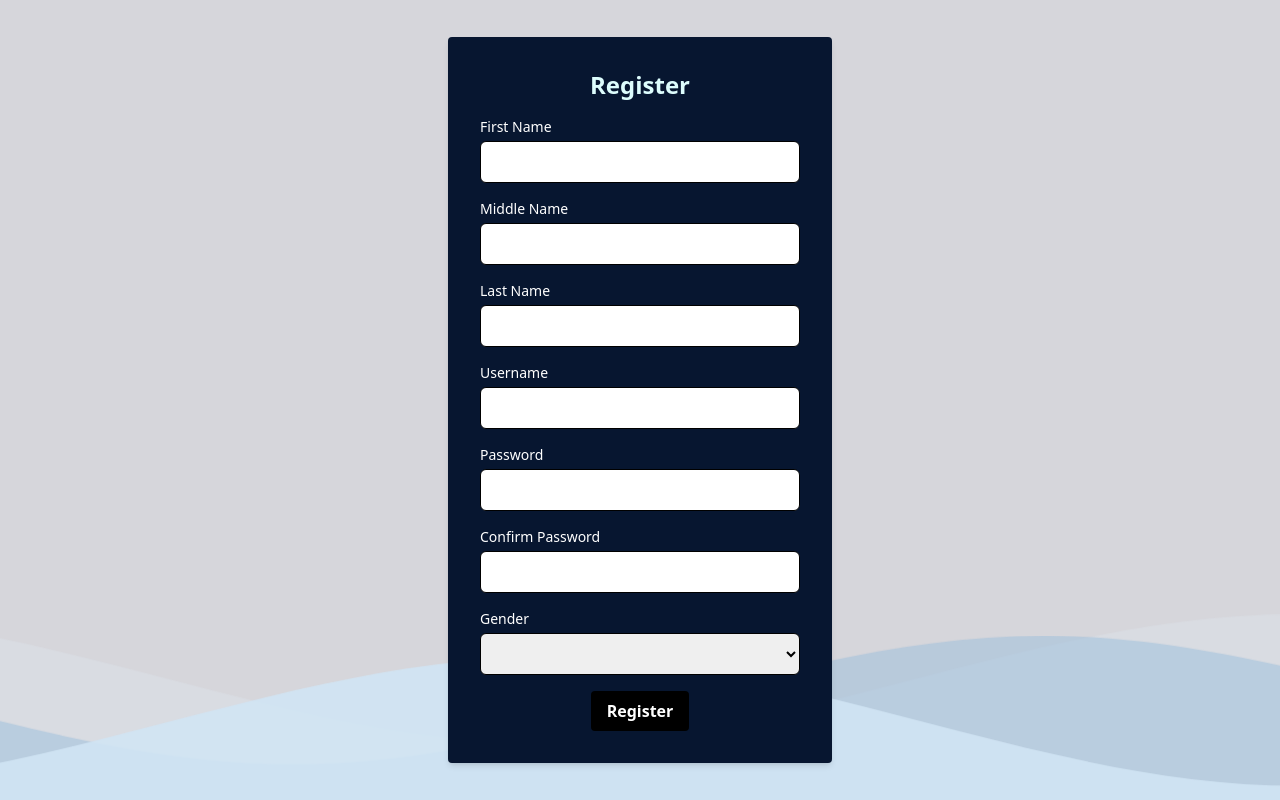
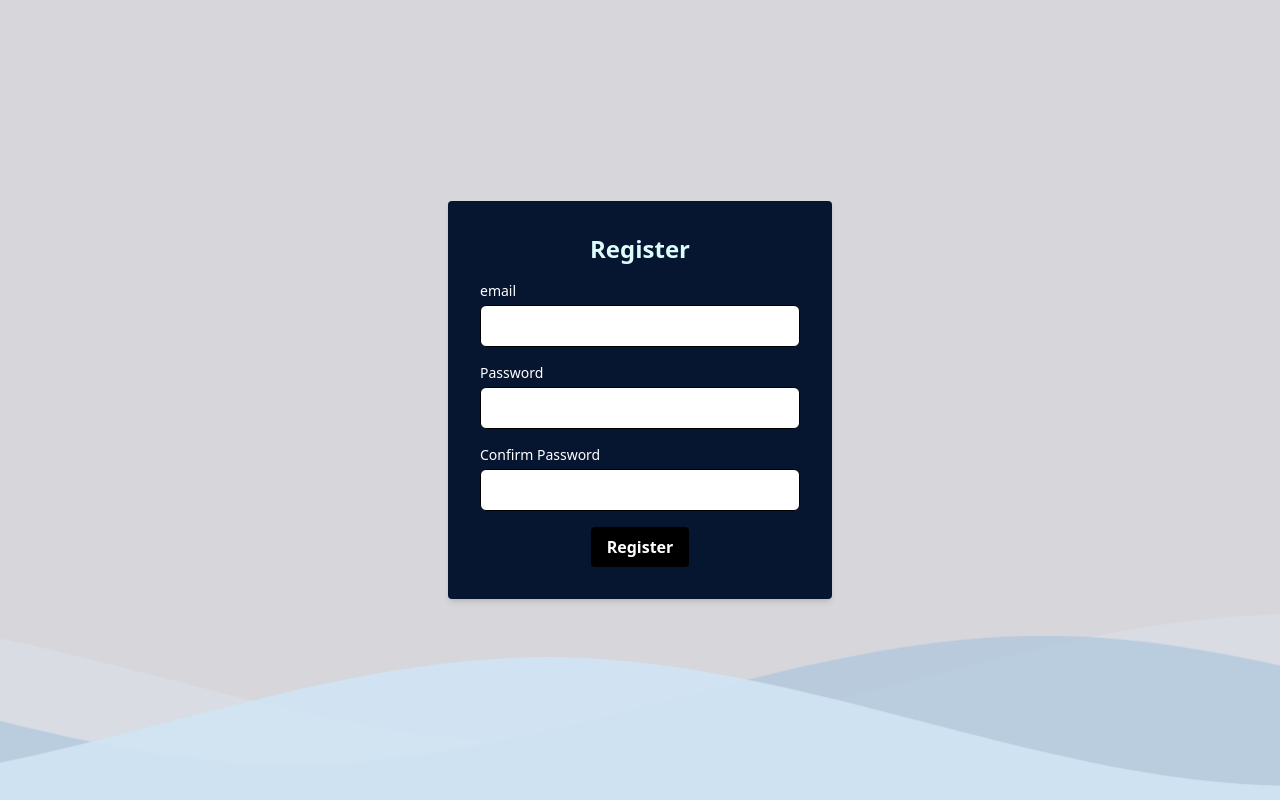
Before and after one commit to Torehpies/kowtsi2, a Vue app: page /signIn in a window 1280 px wide. Built offline with nearby package versions, Linux system fonts and the light colour scheme.

Commit message:
removed some inputs
sabi ni seiper tanggalin ang natanggal

```diff
--- a/src/components/SignUp.vue
+++ b/src/components/SignUp.vue
@@ -3,60 +3,16 @@
     <h2 class="text-2xl font-bold mb-4 text-center">Register</h2>
 
     <form @submit.prevent="submitForm">
-      <!-- First Name -->
+      <!-- Email -->
       <div class="mb-4">
-        <label for="first_name" class="block text-sm font-medium text-white"
-          >First Name</label
+        <label for="email" class="block text-sm font-medium text-white"
+          >email</label
         >
         <input
-          v-model="formData.firstName"
+          v-model="formData.email"
           type="text"
-          id="first_name"
-          name="first_name"
-          class="mt-1 p-2 border border-black rounded-md w-full text-black"
-          required
-        />
-      </div>
-
-      <!-- Middle Name -->
-      <div class="mb-4">
-        <label for="middle_name" class="block text-sm font-medium text-white"
-          >Middle Name</label
-        >
-        <input
-          v-model="formData.middleName"
-          type="text"
-          id="middle_name"
-          name="middle_name"
-          class="mt-1 p-2 border border-black rounded-md w-full text-black"
-        />
-      </div>
-
-      <!-- Last Name -->
-      <div class="mb-4">
-        <label for="last_name" class="block text-sm font-medium text-white"
-          >Last Name</label
-        >
-        <input
-          v-model="formData.lastName"
-          type="text"
-          id="last_name"
-          name="last_name"
-          class="mt-1 p-2 border border-black rounded-md w-full text-black"
-          required
-        />
-      </div>
-
-      <!-- Username -->
-      <div class="mb-4">
-        <label for="username" class="block text-sm font-medium text-white"
-          >Username</label
-        >
-        <input
-          v-model="formData.username"
-          type="text"
-          id="username"
-          name="username"
+          id="email"
+          name="email"
           class="mt-1 p-2 border border-black rounded-md w-full text-black"
           required
         />
@@ -94,20 +50,6 @@
         />
       </div>
 
-      <!-- Gender -->
-      <div class="mb-4">
-        <label class="block text-sm font-medium text-white">Gender</label>
-        <select
-          v-model="formData.gender"
-          class="mt-1 p-2 border border-black rounded-md w-full text-black"
-          required
-        >
-          <option value="male">Male</option>
-          <option value="female">Female</option>
-          <option value="other">Other</option>
-        </select>
-      </div>
-
       <!-- Submit Button -->
       <div class="text-center">
         <button
@@ -126,13 +68,9 @@ export default {
   data() {
     return {
       formData: {
-        firstName: "",
-        middleName: "",
-        lastName: "",
-        username: "",
+        email: "",
         password: "",
         confirmPassword: "",
-        gender: "",
       },
     };
   },
@@ -141,13 +79,9 @@ export default {
       console.log("Form submitted:", this.formData);
       // Reset form data after submission
       this.formData = {
-        firstName: "",
-        middleName: "",
-        lastName: "",
-        username: "",
+        email: "",
         password: "",
         confirmPassword: "",
-        gender: "",
       };
     },
   },
```
